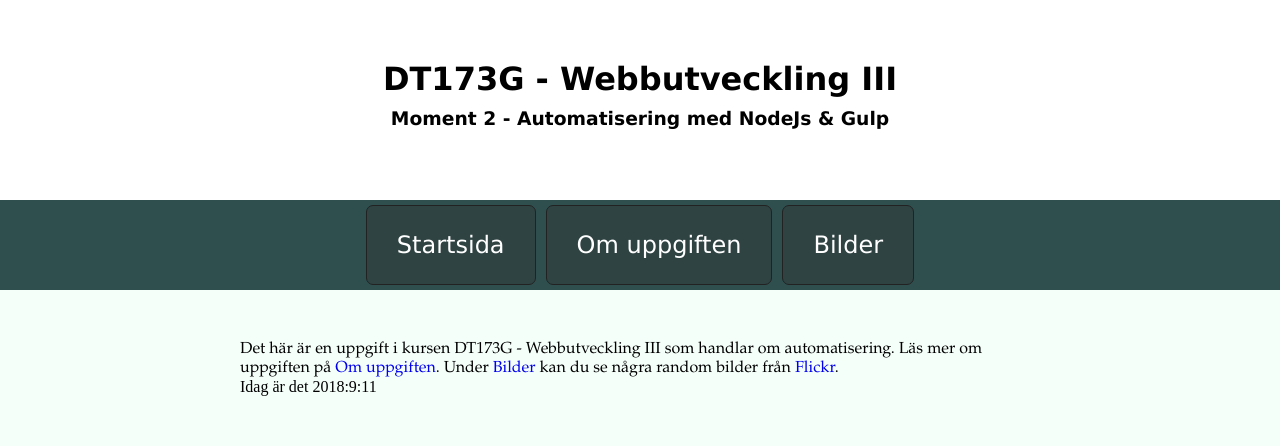
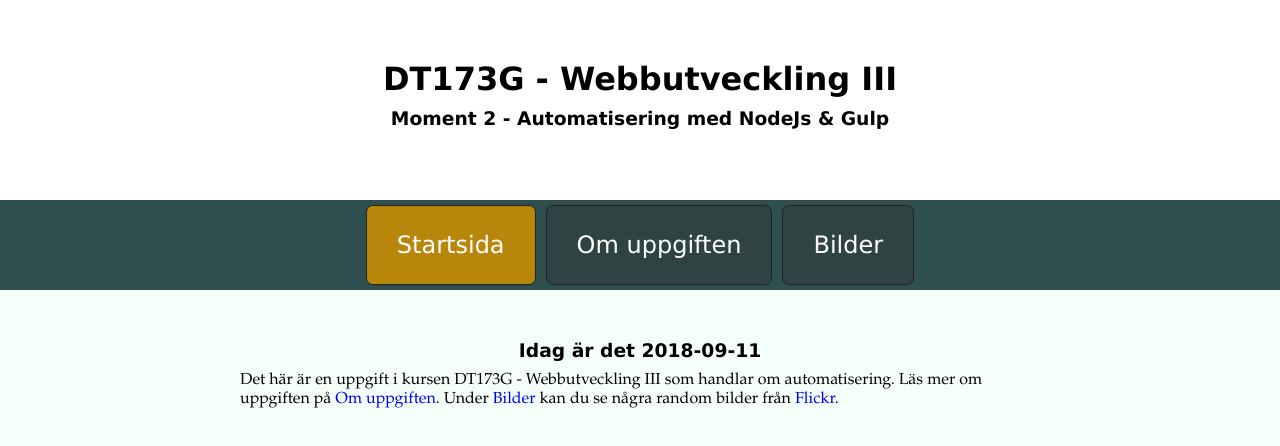
Before and after one commit to mrudolphi/DT173G-moment2, a website: page src/index.html in a window 1280 px wide. Drawn offline with nearby package versions, Linux system fonts and the light colour scheme; files that its build step writes are made by us from their sources.

Commit message:
Complete webpage - version 1

```diff
--- a/src/css/base.css
+++ b/src/css/base.css
@@ -17,6 +17,10 @@ h1, h2, h3, h4, h5, h6 {
 	font-family: Verdana;
 }
 
+h3 {
+	text-align: center;
+}
+
 p {
 	font-family: Garamond;
 }
--- a/src/css/layout.css
+++ b/src/css/layout.css
@@ -38,8 +38,8 @@ nav ul li a:hover {
 	color: #ddd;
 }
 
-nav ul li a .is-active {
-	background: darkgoldenrod;
+.is-active {
+	background: darkgoldenrod !important;
 }
 
 .container {
--- a/src/index.html
+++ b/src/index.html
@@ -5,7 +5,7 @@
 	<title>Moment 2 - Startsida</title>
 	<link rel="stylesheet" type="text/css" href="css/style.min.css">
 </head>
-<body>
+<body onload="start()">
 <header>
 	<h1>DT173G - Webbutveckling III</h1>
 	<h3>Moment 2 - Automatisering med NodeJs & Gulp</h3>
@@ -17,12 +17,14 @@
 		<li><a href="images.html">Bilder</a></li>
 	</ul>
 </nav>
-<section class="container" id="start">
+<section class="container">
+	<div id="start"></div>
 	<p>Det här är en uppgift i kursen DT173G - Webbutveckling III som handlar om automatisering.
 	Läs mer om uppgiften på <a href="about.html">Om uppgiften</a>. Under <a href="images.html">Bilder</a> kan du se några random bilder från
-		<a href="flickr.com" target="_blank">Flickr</a>.</p>
+		<a href="https://www.flickr.com/" target="_blank">Flickr</a>.</p>
 </section>
 
+<script src="https://cdnjs.cloudflare.com/ajax/libs/jquery/3.3.1/jquery.min.js"></script>
 <script src="js/main.min.js"></script>
 </body>
 </html>
--- a/src/js/images.js
+++ b/src/js/images.js
@@ -0,0 +1,5 @@
+"use strict";
+
+function images() {
+	document.getElementById("images").innerHTML = "<h3>Det här är några random bilder från <a href='https://www.flickr.com/' target='_blank'>Flickr</a>.</h3>";
+}
--- a/src/js/main.js
+++ b/src/js/main.js
@@ -2,6 +2,17 @@
 
 var today = new Date();
 var year = today.getFullYear();
-var month = today.getMonth() + 1;
+var month = today.getMonth() +1;
 var day = today.getDate();
-document.getElementById("start").innerHTML += "Idag är det " + year + ":" + month + ":" + day;
+
+function start() {
+	if (month < 10) {
+		month = "0" + month;
+	}
+
+	if (day < 10) {
+		day = "0" + day;
+	}
+
+	document.getElementById("start").innerHTML = "<h3>Idag är det " + year + "-" + month + "-" + day + "</h3>";
+}
```
Also changed, not shown: src/about.html (+2 -1 lines), src/images.html (+3 -1 lines).
